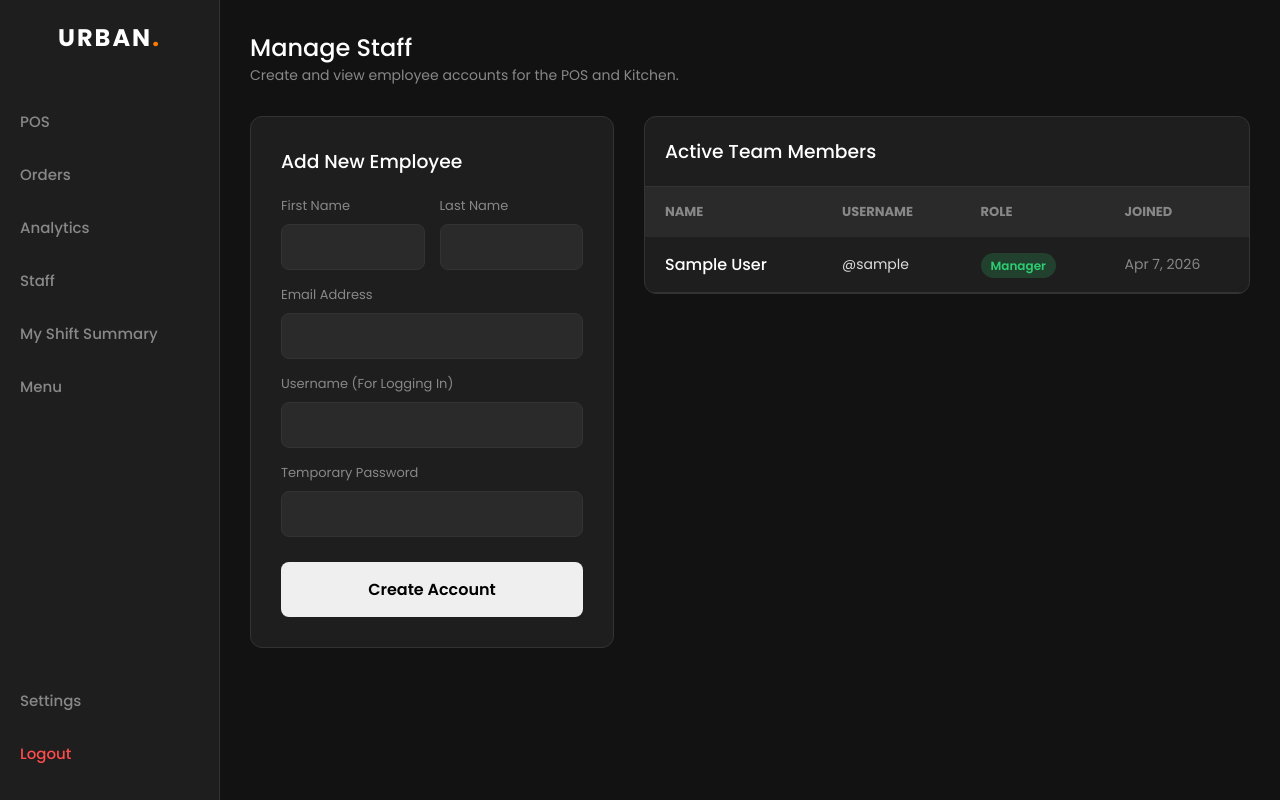
After one commit to Kristopher114/django_urban, a Django app: page /accounts/staff/manage/ in a window 1280 px wide. The commit adds this page. Run offline with Django 5.2, Linux system fonts and the light colour scheme; the visitor is signed in with stand-in values (Sample User, id 1); data comes from the database, SQL or seed files in the repository.

Commit message:
feat: add staff management portal and fix payment crash
Added a secure Manage Staff dashboard allowing superusers to create and view employee accounts without accessing the Django admin panel. Fixed a RelatedObjectDoesNotExist crash in the update_order_status view by adding a hasattr safety check for missing payments. Refactored authentication by setting a global LOGIN_URL in settings.py to clean up all @login_required decorators.

```diff
--- a/accounts/urls.py
+++ b/accounts/urls.py
@@ -14,7 +14,5 @@ urlpatterns = [
     # --- Staff / Admin URLs ---
     path('staff/login/', views.staff_login, name='staff_login'), # Changed to staff/login/ for clarity
     path('staff/dashboard/', views.admin_dashboard, name='admin_dashboard'), # Added this!
-    path('staff/customers/', views.customer_list, name='customer_list'),
-    path('staff/customers/<int:pk>/', views.customer_detail, name='customer_detail'),
-    path('staff/customers/<int:pk>/delete/', views.delete_customer, name='delete_customer'),
+    path('staff/manage/', views.manage_staff, name='manage_staff'),
 ]
--- a/accounts/views.py
+++ b/accounts/views.py
@@ -2,6 +2,7 @@ from django.shortcuts import render, redirect, get_object_or_404
 from django.contrib.auth.decorators import login_required
 from django.contrib.auth import authenticate, login, logout
 from django.contrib import messages
+from django.contrib.auth.models import User
 from .models import Customer
 from .forms import UserRegisterForm, CustomerForm
 from products.models import Category, Product
@@ -163,39 +164,41 @@ def admin_dashboard(request):
 # ... Keep your customer_list, customer_detail, and delete_customer views exactly as they are!
 
 @login_required
-def customer_list(request):
-    """List all customers — staff/admin only."""
-    if not request.user.is_staff:
-        messages.error(request, 'Access denied.')
-        return redirect('customer_profile')
+def manage_staff(request):
+    """Allows Superusers to view and create staff accounts."""
 
-    customers = Customer.objects.select_related('user').all()
-    return render(request, 'customers/customer_list.html', {'customers': customers})
-
-
-@login_required
-def customer_detail(request, pk):
-    """View a specific customer — staff/admin only."""
-    if not request.user.is_staff:
-        messages.error(request, 'Access denied.')
-        return redirect('customer_profile')
-
-    customer = get_object_or_404(Customer, pk=pk)
-    return render(request, 'staff/customer_detail.html', {'customer': customer})
-
-
-@login_required
-def delete_customer(request, pk):
-    """Delete a customer account — staff/admin only."""
-    if not request.user.is_staff:
-        messages.error(request, 'Access denied.')
-        return redirect('customer_profile')
-
-    customer = get_object_or_404(Customer, pk=pk)
+    # SECURITY: Bounce them out if they aren't the big boss!
+    if not request.user.is_superuser:
+        messages.error(request, "Access Denied. Only the store owner can manage staff.")
+        return redirect('orders:staff_dashboard') # Adjust this redirect to your main staff page
 
     if request.method == 'POST':
-        customer.user.delete()   # cascades to Customer via OneToOneField
-        messages.success(request, 'Customer deleted successfully.')
-        return redirect('customer_list')
+        username = request.POST.get('username')
+        email = request.POST.get('email')
+        first_name = request.POST.get('first_name')
+        last_name = request.POST.get('last_name')
+        password = request.POST.get('password')
 
-    return render(request, 'customers/confirm_delete.html', {'customer': customer})
+        # Safety Check: Does the username already exist?
+        if User.objects.filter(username=username).exists():
+            messages.error(request, f"The username '{username}' is already taken.")
+        else:
+            # Create the user and safely encrypt the password!
+            new_staff = User.objects.create_user(
+                username=username,
+                email=email,
+                password=password,
+                first_name=first_name,
+                last_name=last_name
+            )
+            # THIS IS THE MAGIC LINE: Give them POS and Kitchen access!
+            new_staff.is_staff = True
+            new_staff.save()
+
+            messages.success(request, f"Staff account for {first_name} created successfully!")
+            return redirect('manage_staff') # Refresh the page
+
+    # Get a list of all current staff and superusers to display in the table
+    staff_members = User.objects.filter(is_staff=True).order_by('-is_superuser', '-date_joined')
+
+    return render(request, 'staff/manage_staff.html', {'staff_members': staff_members})
--- a/orders/urls.py
+++ b/orders/urls.py
@@ -20,4 +20,5 @@ urlpatterns = [
     path('pos/checkout/', views.process_checkout, name='process_checkout'),
 
     path('staff/analytics/', views.sales_analytics, name='sales_analytics'),
+    path('staff/shift-summary/', views.shift_summary, name='shift_summary'),
 ]
--- a/templates/staff/admin_dashboard.html
+++ b/templates/staff/admin_dashboard.html
@@ -46,7 +46,13 @@
             <div class="pos-logo">URBAN<span>.</span></div>
             <a href="{% url 'admin_dashboard' %}" class="nav-item {% if request.resolver_match.url_name == 'admin_dashboard' %}active{% endif %}">POS</a>
             <a href="{% url 'orders:staff_order_list' %}" class="nav-item {% if request.resolver_match.url_name == 'staff_order_list' %}active{% endif %}">Orders</a>
-            <a href="{% url 'orders:sales_analytics' %}" class = "nav-item">Analytics</a>
+            {% if request.user.is_superuser %}
+                <a href="{% url 'orders:sales_analytics' %}" class="nav-item">Analytics</a>
+            {% endif %}
+            {% if request.user.is_superuser %}
+                <a href="{% url 'manage_staff' %}" class="nav-item">Staff</a>
+            {% endif %}
+            <a href="{% url 'orders:shift_summary' %}" class="nav-item">My Shift Summary</a>
             <a href="{% url 'products:inventory_list' %}" class="nav-item {% if request.resolver_match.url_name == 'inventory_list' %}active{% endif %}">Menu</a>
             <div class="spacer"></div>
             <a href="#" class="nav-item">Settings</a>
--- /dev/null
+++ b/templates/staff/manage_staff.html
@@ -0,0 +1,98 @@
+{% extends 'staff/admin_dashboard.html' %}
+{% load static %}
+
+{% block content %}
+<main style="flex: 1; padding: 30px; overflow-y: auto; background: var(--bg-dark);">
+
+    <div style="margin-bottom: 30px;">
+        <h2 style="color: white; font-weight: 500;">Manage Staff</h2>
+        <p style="color: var(--text-muted); font-size: 14px;">Create and view employee accounts for the POS and Kitchen.</p>
+    </div>
+
+    {% if messages %}
+        {% for message in messages %}
+            <div style="padding: 15px; border-radius: 8px; margin-bottom: 20px;
+                 {% if message.tags == 'error' %}background: rgba(231, 76, 60, 0.1); color: #e74c3c; border: 1px solid rgba(231, 76, 60, 0.3);
+                 {% else %}background: rgba(46, 204, 113, 0.1); color: #2ecc71; border: 1px solid rgba(46, 204, 113, 0.3);{% endif %}">
+                {{ message }}
+            </div>
+        {% endfor %}
+    {% endif %}
+
+    <div style="display: flex; gap: 30px; flex-wrap: wrap;">
+
+        <div style="flex: 1; min-width: 300px; background: var(--bg-panel); border: 1px solid var(--border-color); border-radius: 12px; padding: 30px; align-self: flex-start;">
+            <h3 style="color: white; margin-bottom: 20px; font-weight: 500;">Add New Employee</h3>
+
+            <form method="POST" action="{% url 'manage_staff' %}">
+                {% csrf_token %}
+
+                <div style="display: flex; gap: 15px; margin-bottom: 15px;">
+                    <div style="flex: 1;">
+                        <label style="display: block; color: var(--text-muted); font-size: 13px; margin-bottom: 8px;">First Name</label>
+                        <input type="text" name="first_name" required style="width: 100%; padding: 12px; border-radius: 8px; border: 1px solid var(--border-color); background: var(--bg-surface); color: white; outline: none;">
+                    </div>
+                    <div style="flex: 1;">
+                        <label style="display: block; color: var(--text-muted); font-size: 13px; margin-bottom: 8px;">Last Name</label>
+                        <input type="text" name="last_name" required style="width: 100%; padding: 12px; border-radius: 8px; border: 1px solid var(--border-color); background: var(--bg-surface); color: white; outline: none;">
+                    </div>
+                </div>
+
+                <div style="margin-bottom: 15px;">
+                    <label style="display: block; color: var(--text-muted); font-size: 13px; margin-bottom: 8px;">Email Address</label>
+                    <input type="email" name="email" required style="width: 100%; padding: 12px; border-radius: 8px; border: 1px solid var(--border-color); background: var(--bg-surface); color: white; outline: none;">
+                </div>
+
+                <div style="margin-bottom: 15px;">
+                    <label style="display: block; color: var(--text-muted); font-size: 13px; margin-bottom: 8px;">Username (For Logging In)</label>
+                    <input type="text" name="username" required style="width: 100%; padding: 12px; border-radius: 8px; border: 1px solid var(--border-color); background: var(--bg-surface); color: white; outline: none;">
+                </div>
+
+                <div style="margin-bottom: 25px;">
+                    <label style="display: block; color: var(--text-muted); font-size: 13px; margin-bottom: 8px;">Temporary Password</label>
+                    <input type="password" name="password" required style="width: 100%; padding: 12px; border-radius: 8px; border: 1px solid var(--border-color); background: var(--bg-surface); color: white; outline: none;">
+                </div>
+
+                <button type="submit" class="btn" style="width: 100%; padding: 15px; border: none; cursor: pointer; font-size: 16px; font-weight: 600; border-radius: 8px;">Create Account</button>
+            </form>
+        </div>
+
+        <div style="flex: 2; min-width: 400px; background: var(--bg-panel); border: 1px solid var(--border-color); border-radius: 12px; overflow: hidden; align-self: flex-start;">
+            <div style="padding: 20px; border-bottom: 1px solid var(--border-color);">
+                <h3 style="color: white; font-weight: 500;">Active Team Members</h3>
+            </div>
+            <table style="width: 100%; border-collapse: collapse; text-align: left;">
+                <thead>
+                    <tr style="background: var(--bg-surface); color: var(--text-muted); font-size: 13px; text-transform: uppercase;">
+                        <th style="padding: 15px 20px;">Name</th>
+                        <th style="padding: 15px 20px;">Username</th>
+                        <th style="padding: 15px 20px;">Role</th>
+                        <th style="padding: 15px 20px;">Joined</th>
+                    </tr>
+                </thead>
+                <tbody>
+                    {% for staff in staff_members %}
+                    <tr style="border-bottom: 1px solid var(--border-color);">
+                        <td style="padding: 15px 20px; color: white; font-weight: 500;">{{ staff.first_name }} {{ staff.last_name }}</td>
+                        <td style="padding: 15px 20px; color: #ddd; font-size: 14px;">@{{ staff.username }}</td>
+                        <td style="padding: 15px 20px;">
+                            {% if staff.is_superuser %}
+                                <span style="background: rgba(46, 204, 113, 0.2); color: #2ecc71; padding: 4px 10px; border-radius: 20px; font-size: 12px; font-weight: 600;">Manager</span>
+                            {% else %}
+                                <span style="background: rgba(52, 152, 219, 0.2); color: #3498db; padding: 4px 10px; border-radius: 20px; font-size: 12px; font-weight: 600;">Staff</span>
+                            {% endif %}
+                        </td>
+                        <td style="padding: 15px 20px; color: var(--text-muted); font-size: 14px;">{{ staff.date_joined|date:"M j, Y" }}</td>
+                    </tr>
+                    {% empty %}
+                    <tr>
+                        <td colspan="4" style="padding: 30px; text-align: center; color: var(--text-muted);">No staff members found.</td>
+                    </tr>
+                    {% endfor %}
+                </tbody>
+            </table>
+        </div>
+
+    </div>
+</main>
+{% endblock %}
```
Also changed, not shown: orders/views.py (+34 -3 lines), templates/staff/shift_summary.html (added, +67 -0 lines).
